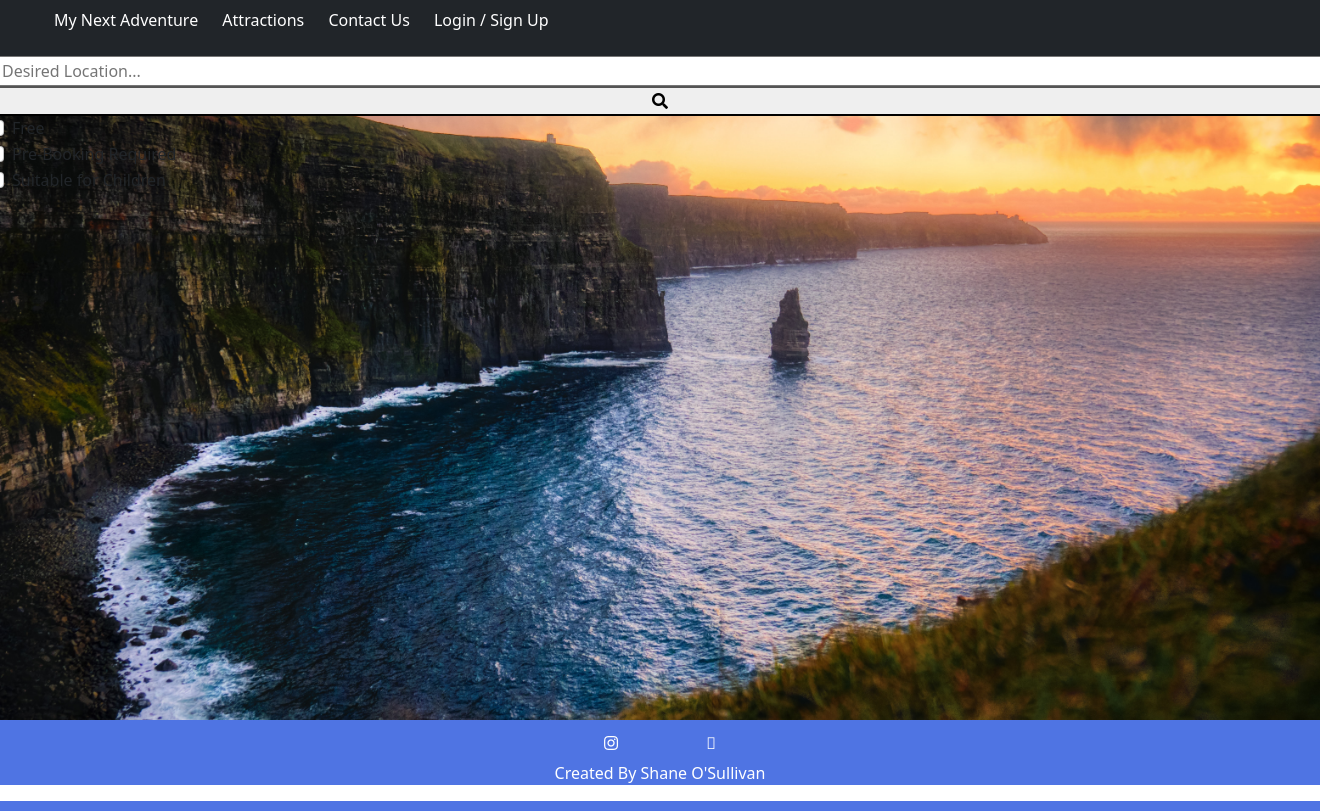
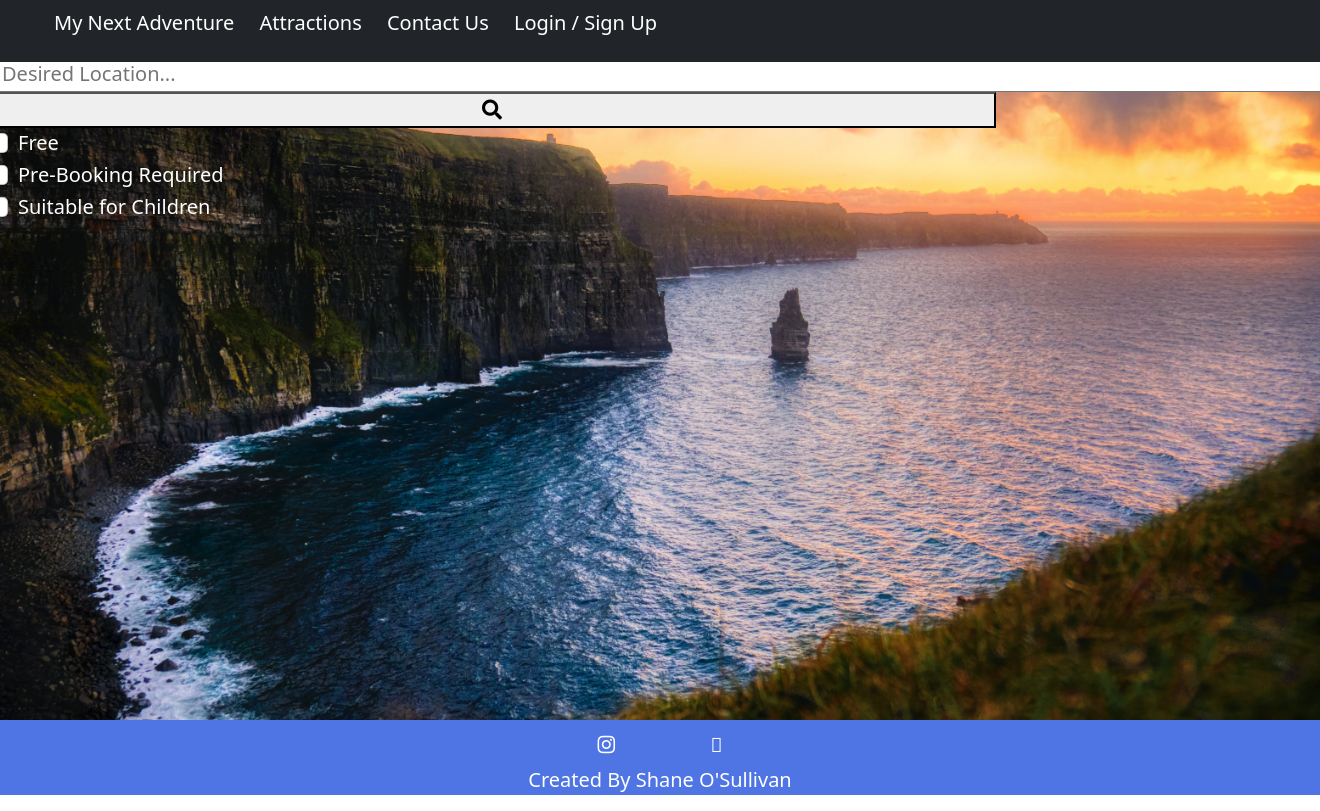
Before and after one commit to shane-os/my-next-adventure, a Python web app: template templates/pages/home.html in a window 1320 px wide; the page is wider, and only the part inside the window is pictured. Run offline with Jinja, Linux system fonts and the light colour scheme; the template is opened without the code that fills it, so the values that code supplies are empty; some libraries are stand-ins or nearby versions.

Commit message:
Change home page text and layout

```diff
--- a/static/css/style.css
+++ b/static/css/style.css
@@ -3,6 +3,10 @@
 @import url('https://fonts.googleapis.com/css2?family=Roboto&display=swap');
 
 /* Home Page */
+
+body {
+    font-size: 20px;
+}
 
 #home-image {
     background-image: url('../images/home-image.jpg');
@@ -10,6 +14,16 @@
     background-size: cover;
     max-width: 100%;
     height: 90vh;
+}
+
+.search {
+    align-content: center;
+    width:75%;
+}
+
+.form-check {
+    color: white;
+    align-items: center;
 }
 
 li {
```
